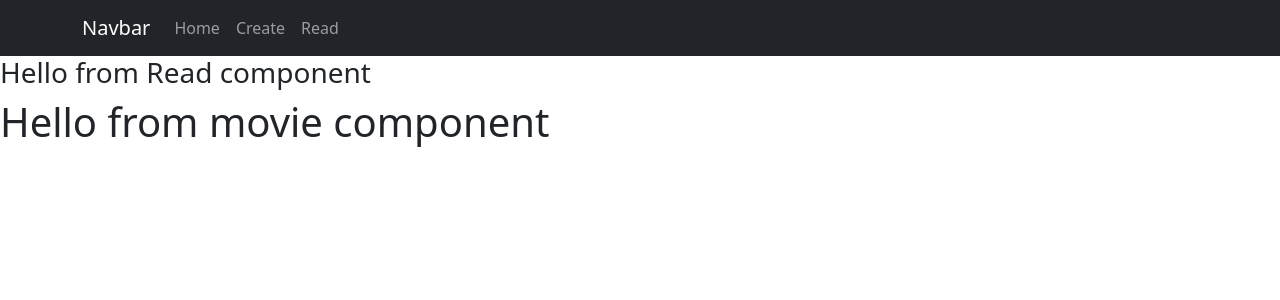
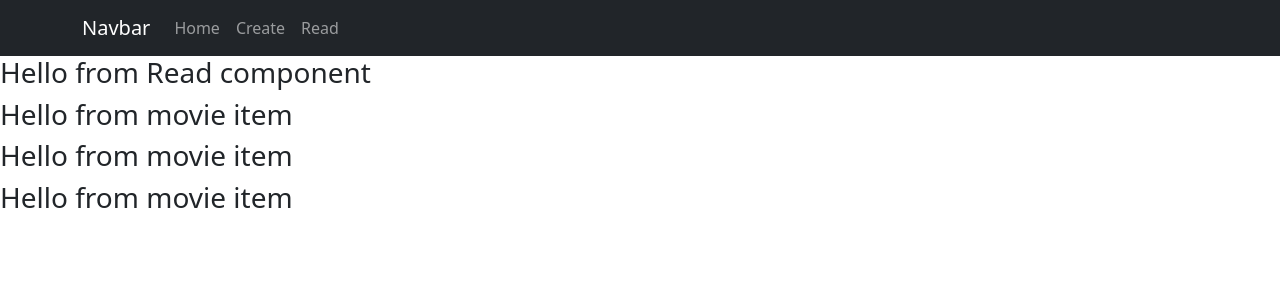
Before and after one commit to Nathan-Dean371/Data-Representation-Querying, a React (Create React App) app in the folder Lab 2/my-app/: page /read in a window 1280 px wide. Shown: the top 300 px of the page. Built offline with nearby package versions, Linux system fonts and the light colour scheme.

Commit message:
Task 3
Added movieItem component.
Created a movieItem component for each "movie" in the movies data.

```diff
--- /dev/null
+++ b/Lab 2/my-app/src/components/MovieItem.js
@@ -0,0 +1,9 @@
+const MovieItem = () =>
+{
+    return(
+        <h3>Hello from movie item</h3>
+    );
+
+
+}
+export default MovieItem
--- a/Lab 2/my-app/src/components/Movies.js
+++ b/Lab 2/my-app/src/components/Movies.js
@@ -1,11 +1,13 @@
+import MovieItem from "./MovieItem";
 const Movies = (data) =>
 {
-    return(
-        <div>
-            <h1>Hello from movie component</h1>
-            {console.log(data.myMovies)}
-        </div>
-    )
+    return data.myMovies.map
+    (
+        ()=>
+            {
+                return <MovieItem/>
+            }
+    );
 }
 
 export default Movies
```
